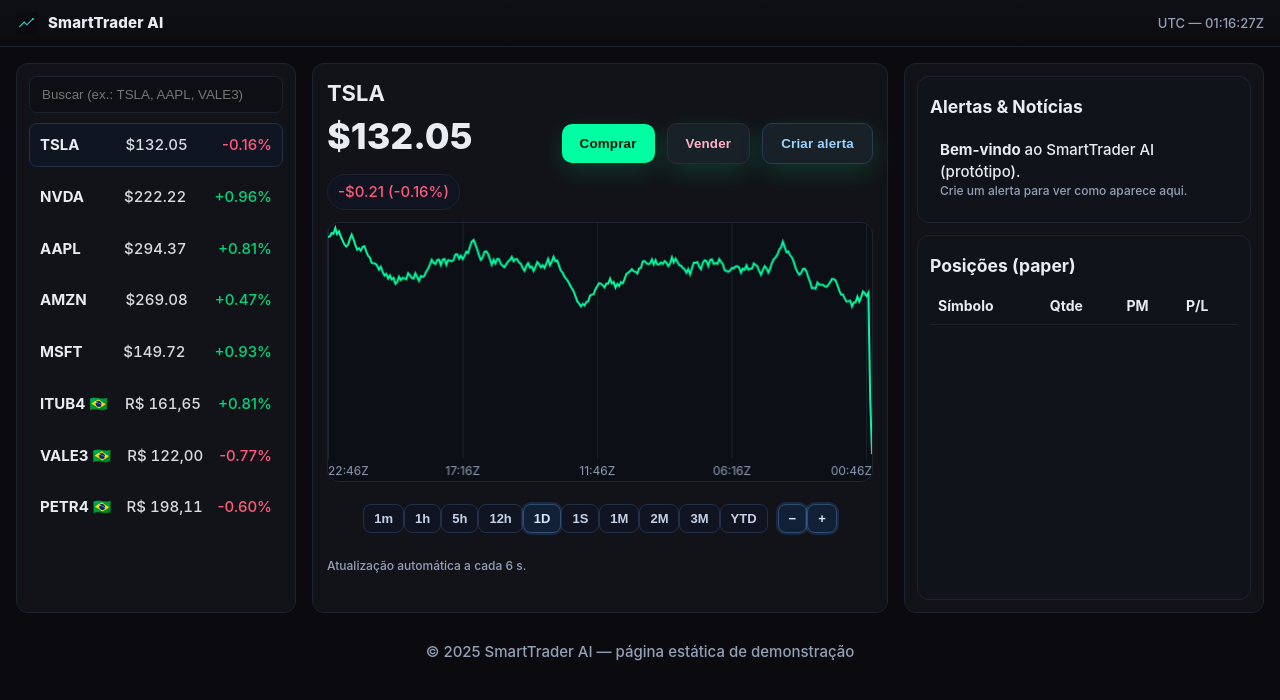
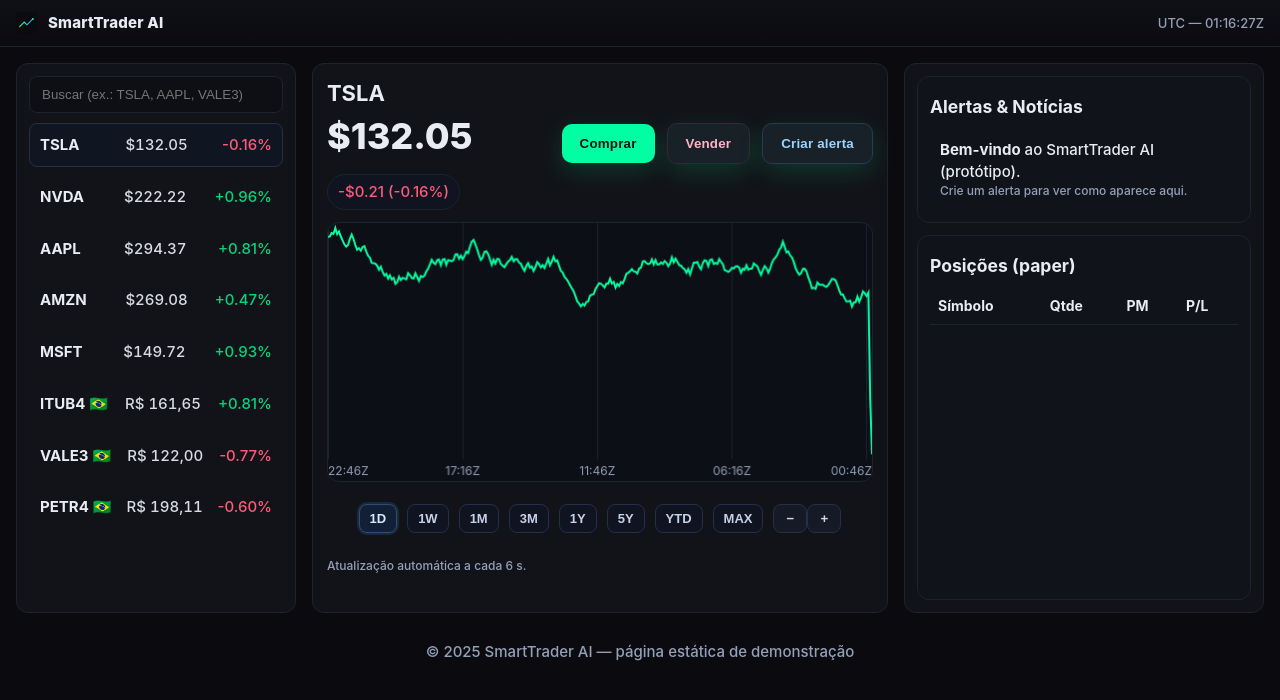
Before and after one commit to anderleilucio/smarttrader-ai, a Next.js app: page / in a window 1280 px wide. Shown: the top 700 px of the page. Built offline with nearby package versions, Linux system fonts and the light colour scheme.

Commit message:
Update index.js

```diff
--- a/pages/index.js
+++ b/pages/index.js
@@ -76,52 +76,54 @@ export default function Home() {
             role="img"
           ></canvas>
 
-          {/* Rodapé do gráfico: timeframes + zoom (+ / −) */}
+          {/* Rodapé do gráfico: timeframes + zoom */}
           <div className="chart-footer">
+            {/* Timeframes estilo Robinhood */}
             <div className="tfbar">
-              {/* linha de timeframes */}
-              <div className="tf-row">
-                <button className="tf" data-tf="1m">
-                  1m
-                </button>
-                <button className="tf" data-tf="1h">
-                  1h
-                </button>
-                <button className="tf" data-tf="5h">
-                  5h
-                </button>
-                <button className="tf" data-tf="12h">
-                  12h
-                </button>
-                <button className="tf" data-tf="24h">
+              <button className="tf" data-tf="1D">
                 1D
               </button>
-                <button className="tf" data-tf="1w">
-                  1S
+              <button className="tf" data-tf="1W">
+                1W
               </button>
-                <button className="tf" data-tf="1mo">
+              <button className="tf" data-tf="1M">
                 1M
               </button>
-                <button className="tf" data-tf="2mo">
-                  2M
-                </button>
-                <button className="tf" data-tf="3mo">
+              <button className="tf" data-tf="3M">
                 3M
               </button>
-                <button className="tf" data-tf="ytd">
+              <button className="tf" data-tf="1Y">
+                1Y
+              </button>
+              <button className="tf" data-tf="5Y">
+                5Y
+              </button>
+              <button className="tf" data-tf="YTD">
                 YTD
+              </button>
+              <button className="tf" data-tf="MAX">
+                MAX
               </button>
             </div>
 
-              {/* linha do zoom (+ / −) */}
-              <div className="zoom-row">
-                <button id="zoomOutBtn" className="tf" type="button">
+            {/* Botões de zoom (+ / −) separados da barra de TF */}
+            <div className="zoom-controls">
+              <button
+                className="zoom-btn"
+                id="zoomOut"
+                type="button"
+                aria-label="Dar zoom out"
+              >
                 −
               </button>
-                <button id="zoomInBtn" className="tf" type="button">
+              <button
+                className="zoom-btn"
+                id="zoomIn"
+                type="button"
+                aria-label="Dar zoom in"
+              >
                 +
               </button>
-              </div>
             </div>
           </div>
 
@@ -165,7 +167,7 @@ export default function Home() {
         © 2025 SmartTrader AI — página estática de demonstração
       </footer>
 
-      {/* JS principal (já com zoom, TF, tooltip, etc.) */}
+      {/* carrega JS depois que a página estiver interativa */}
       <Script src="/assets/app.js?v=3" strategy="afterInteractive" />
     </>
   );
```
Lines whose indentation alone changed are shown as unchanged.
